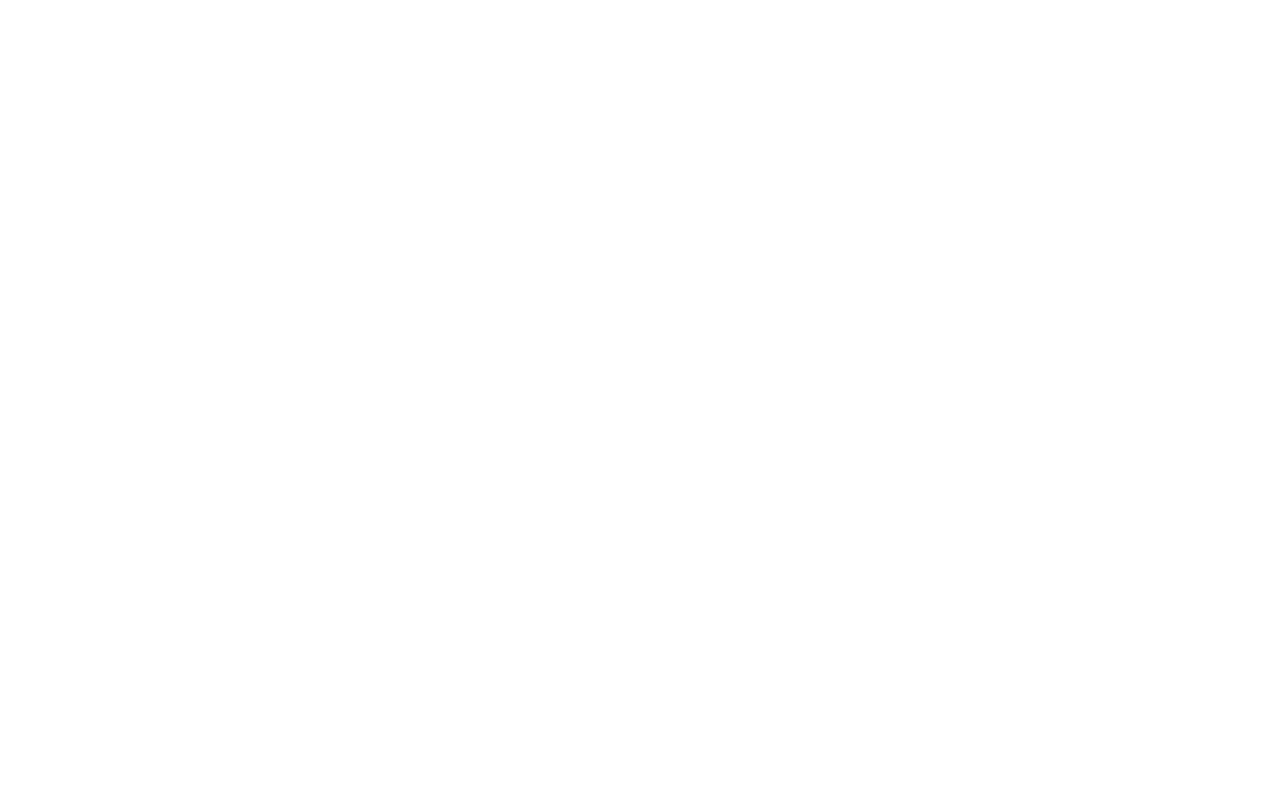
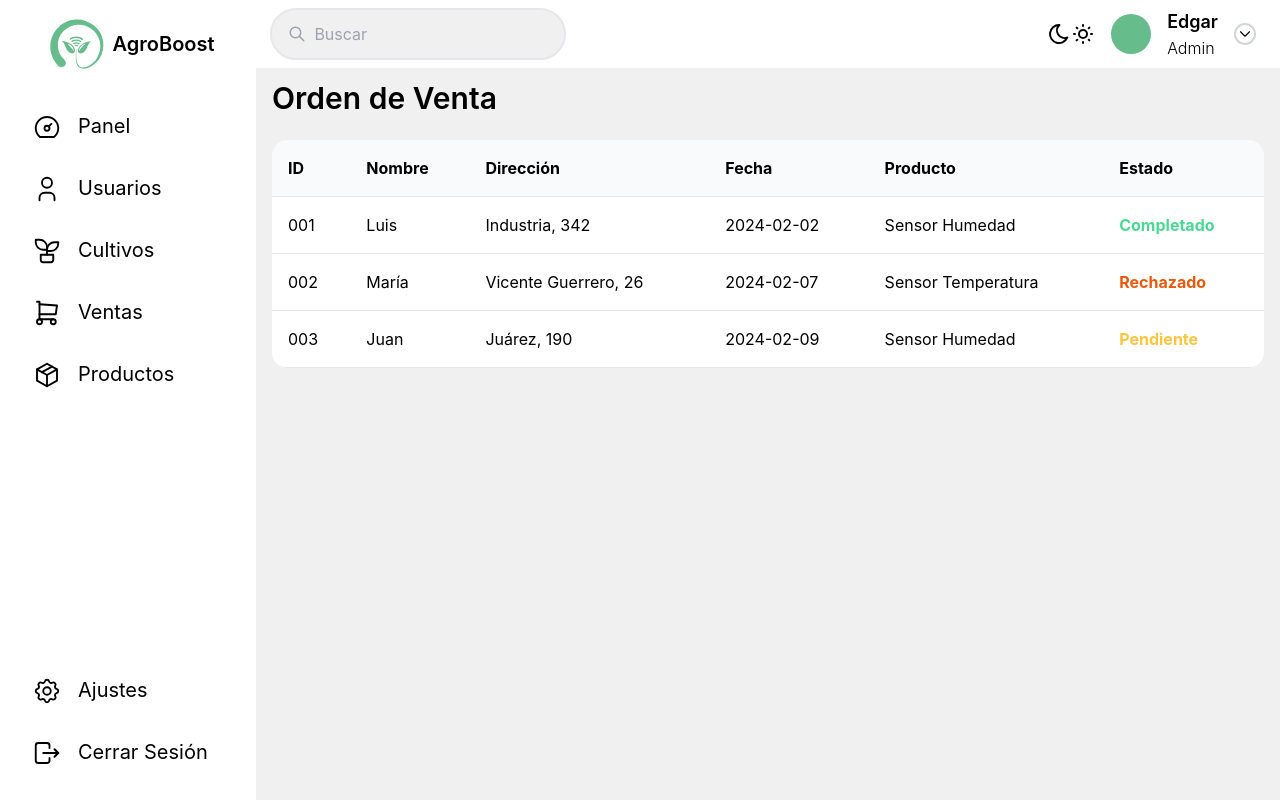
Before and after one commit to ManuelGL10/agroboost, a React (Create React App) app: page /dashboardventa in a window 1280 px wide. Before the commit this address had no page. Built offline with nearby package versions, Linux system fonts and the light colour scheme; a web font is replaced by a local one.

Commit message:
Add Dashboard home

```diff
--- a/src/App.js
+++ b/src/App.js
@@ -5,6 +5,8 @@
 import Servicio from './views/Servicio';
 import { Route, Routes } from 'react-router-dom';
 import DashboardHome from './views/Dashboard_Home';
+import DashboardVenta from './views/DashboardVenta';
+import DashboardProduct from './views/DashboardProduct';
 import '@fontsource/hind-madurai'
 
 function App() {
@@ -15,6 +17,8 @@
       <Route path='/producto' element={<Producto/>}/>
       <Route path='/servicio' element={<Servicio/>}/>
       <Route path='/dashboardhome' element={<DashboardHome/>}/>
+      <Route path='/dashboardventa' element={<DashboardVenta/>}/>
+      <Route path='/dashboardproduct' element={<DashboardProduct/>}/>
     </Routes>
   );
 }
--- a/src/components/MainHome.js
+++ b/src/components/MainHome.js
@@ -1,10 +1,10 @@
 import React from 'react'
-import { IconUsers, IconTrendingUp, IconBox, IconClockStop } from '@tabler/icons-react'
+import { IconUsers, IconTrendingUp, IconShoppingCart, IconClockStop, IconTrendingDown } from '@tabler/icons-react'
 
 const MainHome = () => {
   return (
     <div className='bg-custom-F0F0F0 ml-[20%] p-4'>
-        <h1 className='text-3xl font-semibold'>Panel</h1>
+        <h1 className='text-3xl font-semibold mt-16'>Panel</h1>
         <div className='py-4 flex justify-between'>
             <div className='p-4 bg-white rounded-lg'>
                 <div className='flex items-center'>
@@ -12,8 +12,8 @@
                         <span className='text-lg font-medium'>Total de Usuarios</span>
                         <span className='text-2xl font-semibold'>2,000</span>
                     </div>
-                    <div className='flex items-center justify-center rounded-2xl bg-[#8280FF] w-14 h-14 ml-4'>
-                        <IconUsers size={32} color='white' />
+                    <div className='flex items-center justify-center rounded-2xl bg-[#8280FF] w-12 h-12 ml-2'>
+                        <IconUsers size={28} color='white' />
                     </div>
                 </div>
                 <div className='flex mt-4 items-center'>
@@ -27,8 +27,8 @@
                         <span className='text-lg font-medium'>Ordenes Totales</span>
                         <span className='text-2xl font-semibold'>1,460</span>
                     </div>
-                    <div className='flex items-center justify-center rounded-2xl bg-[#FEC53D] w-14 h-14 ml-4'>
-                        <IconBox size={32} color='white' />
+                    <div className='flex items-center justify-center rounded-2xl bg-[#FEC53D] w-12 h-12 ml-2'>
+                        <IconShoppingCart size={28} color='white' />
                     </div>
                 </div>
                 <div className='flex mt-4 items-center'>
@@ -42,12 +42,12 @@
                         <span className='text-lg font-medium'>Ventas Totales</span>
                         <span className='text-2xl font-semibold'>$10,820</span>
                     </div>
-                    <div className='flex items-center justify-center rounded-2xl bg-[#4AD991] w-14 h-14 ml-4'>
-                        <IconTrendingUp size={32} color='#D33363' />
+                    <div className='flex items-center justify-center rounded-2xl bg-[#4AD991] w-12 h-12 ml-2'>
+                        <IconTrendingUp size={28} color='white' />
                     </div>
                 </div>
                 <div className='flex mt-4 items-center'>
-                    <IconTrendingUp color='#66bc8a' />
+                    <IconTrendingDown color='#D33363' />
                     <span><span className='text-[#D33363] font-semibold px-1'>4.3%</span> Menos que ayer</span>
                 </div>
             </div>
@@ -57,8 +57,8 @@
                         <span className='text-lg font-medium'>Pendientes</span>
                         <span className='text-2xl font-semibold'>310</span>
                     </div>
-                    <div className='flex items-center justify-center rounded-2xl bg-[#FF9066] w-14 h-14 ml-4'>
-                        <IconClockStop size={32} color='white' />
+                    <div className='flex items-center justify-center rounded-2xl bg-[#FF9066] w-12 h-12 ml-2'>
+                        <IconClockStop size={28} color='white' />
                     </div>
                 </div>
                 <div className='flex mt-4 items-center'>
--- /dev/null
+++ b/src/components/MainProduct.js
@@ -0,0 +1,89 @@
+import React from 'react'
+import { IconTrash, IconEdit } from '@tabler/icons-react'
+import regar from '../img/pexels-fox-750836.jpg';
+import sensor from '../img/sensor.jpeg';
+import nutriente from '../img/nutriente.jpeg';
+
+const MainProduct = () => {
+  return (
+    <div className='bg-custom-F0F0F0 ml-[20%] p-4'>
+      <h1 className='text-3xl font-semibold mt-16'>Productos</h1>
+      <div className='py-6'>
+        <div className='w-full bg-white rounded-2xl overflow-hidden'>
+          <table className='w-full'>
+            <thead className='bg-gray-50 text-medium'>
+              <tr>
+                <th className='px-4 py-4 text-left'>ID</th>
+                <th className='px-4 py-4 text-left'>Imagen</th>
+                <th className='px-4 py-4 text-left'>Nombre</th>
+                <th className='px-4 py-4 text-left'>Precio</th>
+                <th className='px-4 py-4 text-left'>Disponible</th>
+                <th className='px-4 py-4 text-left'>Acción</th>
+              </tr>
+            </thead>
+            <tbody>
+              <tr className='border-gray-200 border-y'>
+                <td className='px-4 py-4'>001</td>
+                <td className='py-4'><img className='w-24 mx-auto rounded-xl' src={nutriente} alt='nutriente' /></td>
+                <td className='px-4 py-4'>Sensor de Nutrientes</td>
+                <td className='px-4 py-4'>$199</td>
+                <td className='px-4 py-4'>126</td>
+                <td className='px-4 py-4'>
+                    <div className='flex justify-around p-2 rounded-lg bg-gray-100 border border-gray-300'>
+                        <IconEdit className='text-gray-500'/>
+                        <span className='mx-2 text-gray-300 font-semibold'>|</span>
+                        <IconTrash className='text-[#D33363]'/>
+                    </div>
+                </td>
+              </tr>
+              <tr className='border-gray-200 border-y'>
+                <td className='px-4 py-4'>002</td>
+                <td className='py-4'><img className='w-24 mx-auto rounded-xl' src={regar} alt='regar' /></td>
+                <td className='px-4 py-4'>Sensor de Humedad</td>
+                <td className='px-4 py-4'>$199</td>
+                <td className='px-4 py-4'>78</td>
+                <td className='px-4 py-4'>
+                    <div className='flex justify-around p-2 rounded-lg bg-gray-100 border border-gray-300'>
+                        <IconEdit className='text-gray-500'/>
+                        <span className='mx-2 text-gray-300 font-semibold'>|</span>
+                        <IconTrash className='text-[#D33363]'/>
+                    </div>
+                </td>
+              </tr>
+              <tr className='border-gray-200 border-y'>
+                <td className='px-4 py-4'>003</td>
+                <td className='py-4'><img className='w-24 mx-auto rounded-xl' src={sensor} alt='sensor' /></td>
+                <td className='px-4 py-4'>Sensor de Temperatura</td>
+                <td className='px-4 py-4'>$199</td>
+                <td className='px-4 py-4'>43</td>
+                <td className='px-4 py-4'>
+                    <div className='flex justify-around p-2 rounded-lg bg-gray-100 border border-gray-300'>
+                        <IconEdit className='text-gray-500'/>
+                        <span className='mx-2 text-gray-300 font-semibold'>|</span>
+                        <IconTrash className='text-[#D33363]'/>
+                    </div>
+                </td>
+              </tr>
+              <tr className='border-gray-200 border-y'>
+                <td className='px-4 py-4'>003</td>
+                <td className='py-4'><img className='w-24 mx-auto rounded-xl' src={sensor} alt='sensor' /></td>
+                <td className='px-4 py-4'>Smartthings Hub</td>
+                <td className='px-4 py-4'>$1289</td>
+                <td className='px-4 py-4'>91</td>
+                <td className='px-4 py-4'>
+                    <div className='flex justify-around p-2 rounded-lg bg-gray-100 border border-gray-300'>
+                        <IconEdit className='text-gray-500'/>
+                        <span className='mx-2 text-gray-300 font-semibold'>|</span>
+                        <IconTrash className='text-[#D33363]'/>
+                    </div>
+                </td>
+              </tr>
+            </tbody>
+          </table>
+        </div>
+      </div>
+    </div>
+  )
+}
+
+export default MainProduct
--- /dev/null
+++ b/src/components/MainVenta.js
@@ -0,0 +1,53 @@
+import React from 'react';
+
+const MainVenta = () => {
+  return (
+    <div className='bg-custom-F0F0F0 ml-[20%] p-4 h-screen'>
+      <h1 className='text-3xl font-semibold mt-16'>Orden de Venta</h1>
+      <div className='py-6'>
+        <div className='w-full bg-white rounded-2xl overflow-hidden'>
+          <table className='w-full'>
+            <thead className='bg-gray-50 text-medium'>
+              <tr>
+                <th className='px-4 py-4 text-left'>ID</th>
+                <th className='px-4 py-4 text-left'>Nombre</th>
+                <th className='px-4 py-4 text-left'>Dirección</th>
+                <th className='px-4 py-4 text-left'>Fecha</th>
+                <th className='px-4 py-4 text-left'>Producto</th>
+                <th className='px-4 py-4 text-left'>Estado</th>
+              </tr>
+            </thead>
+            <tbody>
+              <tr className='border-gray-200 border-y'>
+                <td className='px-4 py-4'>001</td>
+                <td className='px-4 py-4'>Luis</td>
+                <td className='px-4 py-4'>Industria, 342</td>
+                <td className='px-4 py-4'>2024-02-02</td>
+                <td className='px-4 py-4'>Sensor Humedad</td>
+                <td className='px-4 py-4 text-[#4AD991] font-bold'>Completado</td>
+              </tr>
+              <tr className='border-gray-200 border-y'>
+                <td className='px-4 py-4'>002</td>
+                <td className='px-4 py-4'>María</td>
+                <td className='px-4 py-4'>Vicente Guerrero, 26</td>
+                <td className='px-4 py-4'>2024-02-07</td>
+                <td className='px-4 py-4'>Sensor Temperatura</td>
+                <td className='px-4 py-4 text-orange-600 font-bold'>Rechazado</td>
+              </tr>
+              <tr className='border-gray-200 border-y'>
+                <td className='px-4 py-4'>003</td>
+                <td className='px-4 py-4'>Juan</td>
+                <td className='px-4 py-4'>Juárez, 190</td>
+                <td className='px-4 py-4'>2024-02-09</td>
+                <td className='px-4 py-4'>Sensor Humedad</td>
+                <td className='px-4 py-4 text-[#FEC53D] font-bold'>Pendiente</td>
+              </tr>
+            </tbody>
+          </table>
+        </div>
+      </div>
+    </div>
+  );
+};
+
+export default MainVenta;
--- /dev/null
+++ b/src/components/MenuAdmin.js
@@ -0,0 +1,21 @@
+import React from 'react'
+
+const MenuAdmin = () => {
+  return (
+    <div className='p-2'>
+        <ul className='bg-white rounded-xl'>
+            <li>
+                <span>Administrar Cuenta</span>
+            </li>
+            <li>
+                <span>Cambiar Contraseña</span>
+            </li>
+            <li>
+                <span>Cerrar Sesión</span>
+            </li>
+        </ul>
+    </div>
+  )
+}
+
+export default MenuAdmin
--- a/src/components/Navbar_Admin.js
+++ b/src/components/Navbar_Admin.js
@@ -14,8 +14,10 @@
         </div>
         <ul className='py-8 px-6 text-xl'>
             <li className='flex p-2 mb-4 cursor-pointer hover:bg-custom-color_logo hover:rounded-md hover:text-white'>
+                <Link to='/dashboardhome' className='flex'>
                     <IconDashboard size={30} stroke={1.5}/>
                     <span className='ml-4'>Panel</span>
+                </Link>
             </li>
             <li className='flex p-2 mb-4 cursor-pointer hover:bg-custom-color_logo hover:rounded-md hover:text-white'>
                 <IconUser size={30} stroke={1.5}/>
@@ -26,12 +28,17 @@
                 <span className='ml-4'>Cultivos</span>
             </li>
             <li className='flex p-2 mb-4 cursor-pointer hover:bg-custom-color_logo hover:rounded-md hover:text-white'>
+                <Link to='/dashboardventa' className='flex'>
                     <IconShoppingCart size={30} stroke={1.5}/>
                     <span className='ml-4'>Ventas</span>
+                </Link>
             </li>
             <li className='flex p-2 mb-4 cursor-pointer hover:bg-custom-color_logo hover:rounded-md hover:text-white'>
+                <Link to='/dashboardproduct' className='flex'>
                     <IconPackage size={30} stroke={1.5}/>
                     <span className='ml-4'>Productos</span>
+                </Link>
+
             </li>
         </ul>
         <ul className='p-6 text-xl absolute bottom-0 left-0 right-0'>
--- a/src/components/Navbar_Top.js
+++ b/src/components/Navbar_Top.js
@@ -1,20 +1,27 @@
-import React from 'react'
-import { IconChevronDown, IconSearch, IconSun, IconMoon } from '@tabler/icons-react'
+import React, { useState } from 'react';
+import { IconChevronDown, IconChevronUp, IconSearch, IconSun, IconMoon, IconLogout, IconUserCog, IconKey } from '@tabler/icons-react';
 
 const Navbar_Top = () => {
+  const [isModalOpen, setIsModalOpen] = useState(false);
+
+  const handdleModal = () => {
+    setIsModalOpen(!isModalOpen);
+  };
+
   return (
-    <div className='w-full flex items-center px-6 py-2'>
-        <div className='flex ml-[20%] items-center bg-custom-F0F0F0 border-2 border-gray-200 p-2 rounded-full w-[30%]'>
-            <IconSearch size={18} className='text-[#9ca3af] ml-2'/>
-            <input placeholder='Buscar' className='bg-custom-F0F0F0 ml-2 w-[80%] focus:outline-none'></input>
+    <div className='w-full items-center px-6 py-2 bg-white fixed'>
+      <div className='flex ml-[20%]'>
+        <div className='flex items-center bg-custom-F0F0F0 border-2 border-gray-200 p-2 rounded-full w-[30%]'>
+          <IconSearch size={18} className='text-[#9ca3af] ml-2' />
+          <input placeholder='Buscar' className='bg-custom-F0F0F0 ml-2 w-[80%] focus:outline-none' />
         </div>
         <div className='items-center flex ml-auto'>
           <div className='items-center flex mr-4'>
-                <IconMoon/>
-                <IconSun/>
+            <IconMoon />
+            <IconSun />
           </div>
           <div className='flex items-center'>
-                <div className='rounded-full bg-custom-color_logo h-10 w-10'/>
+            <div className='rounded-full bg-custom-color_logo h-10 w-10' />
             <ul className='ml-4'>
               <li>
                 <span className='text-lg font-semibold'>Edgar</span>
@@ -23,14 +30,32 @@
                 <span className='text-base font-light'>Admin</span>
               </li>
             </ul>
-                <div className='rounded-full border-2 border-gray-300 ml-4'>
-                    <IconChevronDown size={18} stroke={1.5}/>
+            <div className='rounded-full border-2 border-gray-300 ml-4' onClick={handdleModal}>
+              {!isModalOpen ? <IconChevronDown size={18} stroke={1.5}/> : <IconChevronUp size={18} stroke={1.5}/>}
             </div>
           </div>
         </div>
+      </div>
+      {isModalOpen && (
+        <div className='fixed top-14 right-0 p-4'>
+          <div className='bg-white p-4 rounded-xl shadow-lg grid text-lg gap-2'>
+            <div className='flex items-center'>
+                <IconUserCog className='mr-2' stroke={1.5}/>
+                <span>Administrar Cuenta</span>
+            </div>
+            <div className='flex items-center'>
+                <IconKey className='mr-2' stroke={1.5}/>
+                <span>Cambiar Contraseña</span>
+            </div>
+            <div className='flex items-center'>
+                <IconLogout className='mr-2' stroke={1.5}/>
+                <span>Cerrar Sesión</span>
+            </div>
+          </div>
+        </div>
+      )}
+    </div>
+  );
+};
 
-    </div>
-  )
-}
-
-export default Navbar_Top
+export default Navbar_Top;
--- /dev/null
+++ b/src/views/DashboardProduct.jsx
@@ -0,0 +1,16 @@
+import React from 'react'
+import NavbarTop from '../components/Navbar_Top'
+import NavbarAdmin from '../components/Navbar_Admin'
+import MainProduct from '../components/MainProduct'
+
+function DashboardProduct() {
+  return (
+    <div>
+        <NavbarTop/>
+        <NavbarAdmin/>
+        <MainProduct/>
+    </div>
+  )
+}
+
+export default DashboardProduct
--- /dev/null
+++ b/src/views/DashboardVenta.jsx
@@ -0,0 +1,16 @@
+import React from 'react'
+import NavbarAdmin from '../components/Navbar_Admin'
+import NavbarTop from '../components/Navbar_Top'
+import MainVenta from '../components/MainVenta'
+
+const DashboardVenta = () => {
+  return (
+    <div>
+        <NavbarTop/>
+        <NavbarAdmin/>
+        <MainVenta/>
+    </div>
+  )
+}
+
+export default DashboardVenta
--- a/src/views/Dashboard_Home.jsx
+++ b/src/views/Dashboard_Home.jsx
@@ -7,8 +7,8 @@
   return (
     <div>
       <NavbarTop />
+      <MainHome/>
       <NavbarAdmin />
-      <MainHome/>
     </div>
   );
 };
--- a/tailwind.config.js
+++ b/tailwind.config.js
@@ -9,6 +9,8 @@
     "./src/views/Producto.jsx",
     "./src/views/Servicio.jsx",
     "./src/views/Dashboard_Home.jsx",
+    "./src/views/DashboardVenta.jsx",
+    "./src/views/DashboardProduct.jsx",
     "./src/components/Hero.js",
     "./src/components/Agroboost.js",
     "./src/components/Cards.js",
@@ -23,6 +25,9 @@
     "./src/components/Navbar_Admin.js",
     "./src/components/Navbar_Top.js",
     "./src/components/MainHome.js",
+    "./src/components/MenuAdmin.js",
+    "./src/components/MainVenta.js",
+    "./src/components/MainProduct.js",
   ],
   theme: {
     extend: {
```
Lines whose indentation alone changed are shown as unchanged.
